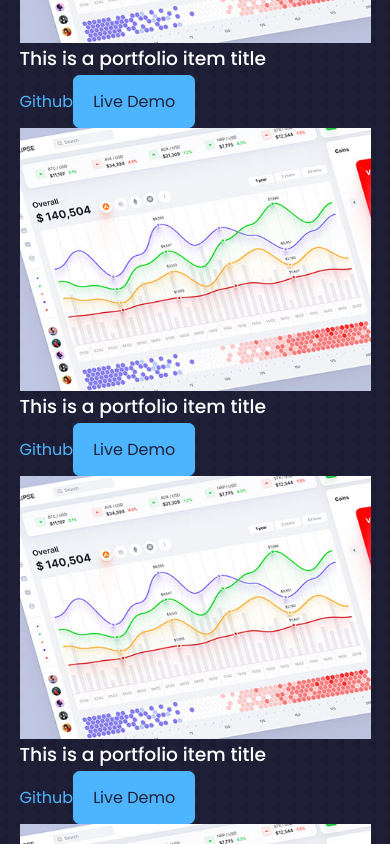
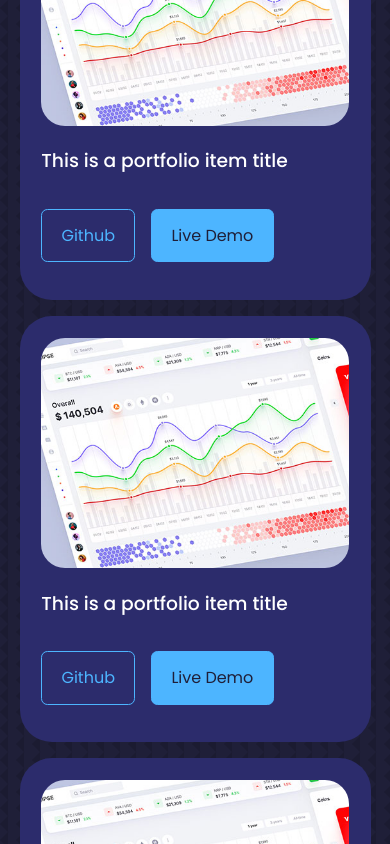
Before and after one commit to LSX99/React-Portfolio-Website, a React (Create React App) app: page / in a window 390 px wide. Shown: the part 5360-6204 px from the top of the page. Built offline with nearby package versions, Linux system fonts and the light colour scheme.

Commit message:
add Portfolio CSS with responsive design

```diff
--- a/src/components/portfolio/Portfolio.jsx
+++ b/src/components/portfolio/Portfolio.jsx
@@ -9,106 +9,118 @@ import IMG6 from '../../assets/portfolio6.jpg';
 
 const portfolio = () => {
 	return (
-		<section id="portfolio">
+		<section id='portfolio'>
 			<h5>My Recent Work</h5>
 			<h2>My Portfolio</h2>
 
-			<div className="container portfolio__container">
-				<article className="portfolio__item">
-					<div className="portfolio__item-image">
-						<img src={IMG1} alt="" />
+			<div className='container portfolio__container'>
+				<article className='portfolio__item'>
+					<div className='portfolio__item-image'>
+						<img src={IMG1} alt='' />
 					</div>
 					<h3>This is a portfolio item title</h3>
-					<a href="https://github.com" target="_blank">
+					<div className='portfolio__item-cta'>
+						<a href='https://github.com' className='btn' target='_blank'>
 							Github
 						</a>
 						<a
-						href="https://dribble.com"
-						className="btn btn-primary"
-						target="_blank"
+							href='https://dribble.com'
+							className='btn btn-primary'
+							target='_blank'
 						>
 							Live Demo
 						</a>
+					</div>
 				</article>
-				<article className="portfolio__item">
-					<div className="portfolio__item-image">
-						<img src={IMG1} alt="" />
+				<article className='portfolio__item'>
+					<div className='portfolio__item-image'>
+						<img src={IMG1} alt='' />
 					</div>
 					<h3>This is a portfolio item title</h3>
-					<a href="https://github.com" target="_blank">
+					<div className='portfolio__item-cta'>
+						<a href='https://github.com' className='btn' target='_blank'>
 							Github
 						</a>
 						<a
-						href="https://dribble.com"
-						className="btn btn-primary"
-						target="_blank"
+							href='https://dribble.com'
+							className='btn btn-primary'
+							target='_blank'
 						>
 							Live Demo
 						</a>
+					</div>
 				</article>
-				<article className="portfolio__item">
-					<div className="portfolio__item-image">
-						<img src={IMG1} alt="" />
+				<article className='portfolio__item'>
+					<div className='portfolio__item-image'>
+						<img src={IMG1} alt='' />
 					</div>
 					<h3>This is a portfolio item title</h3>
-					<a href="https://github.com" target="_blank">
+					<div className='portfolio__item-cta'>
+						<a href='https://github.com' className='btn' target='_blank'>
 							Github
 						</a>
 						<a
-						href="https://dribble.com"
-						className="btn btn-primary"
-						target="_blank"
+							href='https://dribble.com'
+							className='btn btn-primary'
+							target='_blank'
 						>
 							Live Demo
 						</a>
+					</div>
 				</article>
-				<article className="portfolio__item">
-					<div className="portfolio__item-image">
-						<img src={IMG1} alt="" />
+				<article className='portfolio__item'>
+					<div className='portfolio__item-image'>
+						<img src={IMG1} alt='' />
 					</div>
 					<h3>This is a portfolio item title</h3>
-					<a href="https://github.com" target="_blank">
+					<div className='portfolio__item-cta'>
+						<a href='https://github.com' className='btn' target='_blank'>
 							Github
 						</a>
 						<a
-						href="https://dribble.com"
-						className="btn btn-primary"
-						target="_blank"
+							href='https://dribble.com'
+							className='btn btn-primary'
+							target='_blank'
 						>
 							Live Demo
 						</a>
+					</div>
 				</article>
-				<article className="portfolio__item">
-					<div className="portfolio__item-image">
-						<img src={IMG1} alt="" />
+				<article className='portfolio__item'>
+					<div className='portfolio__item-image'>
+						<img src={IMG1} alt='' />
 					</div>
 					<h3>This is a portfolio item title</h3>
-					<a href="https://github.com" target="_blank">
+					<div className='portfolio__item-cta'>
+						<a href='https://github.com' className='btn' target='_blank'>
 							Github
 						</a>
 						<a
-						href="https://dribble.com"
-						className="btn btn-primary"
-						target="_blank"
+							href='https://dribble.com'
+							className='btn btn-primary'
+							target='_blank'
 						>
 							Live Demo
 						</a>
+					</div>
 				</article>
-				<article className="portfolio__item">
-					<div className="portfolio__item-image">
-						<img src={IMG1} alt="" />
+				<article className='portfolio__item'>
+					<div className='portfolio__item-image'>
+						<img src={IMG1} alt='' />
 					</div>
 					<h3>This is a portfolio item title</h3>
-					<a href="https://github.com" target="_blank">
+					<div className='portfolio__item-cta'>
+						<a href='https://github.com' target='_blank'>
 							Github
 						</a>
 						<a
-						href="https://dribble.com"
-						className="btn btn-primary"
-						target="_blank"
+							href='https://dribble.com'
+							className='btn btn-primary'
+							target='_blank'
 						>
 							Live Demo
 						</a>
+					</div>
 				</article>
 			</div>
 		</section>
--- a/src/components/portfolio/portfolio.css
+++ b/src/components/portfolio/portfolio.css
@@ -0,0 +1,48 @@
+.portfolio__container {
+	display: grid;
+	grid-template-columns: repeat(3, 1fr);
+	gap: 2.5rem;
+}
+
+.portfolio__item {
+	background: var(--color-bg-variant);
+	padding: 1.3rem;
+	border-radius: 2rem;
+	border: 1px solid transparent;
+	transition: var(--transition);
+}
+
+.portfolio__item:hover {
+	border-color: var(--color-primary-variant);
+	background: transparent;
+}
+
+.portfolio__item-image {
+	border-radius: 1.5rem;
+	overflow: hidden;
+}
+
+.portfolio__item h3 {
+	margin: 1.2rem 0 2rem;
+}
+
+.portfolio__item-cta {
+	display: flex;
+	gap: 1rem;
+	margin-bottom: 1rem;
+}
+
+/* ========================== MEDIA QUERIES (MEDIUM DEVICES) ============================== */
+@media screen and (max-width: 1024px) {
+	.portfolio__container {
+		grid-template-columns: 1fr 1fr;
+		gap: 1.2rem;
+	}
+}
+/* ========================== MEDIA QUERIES (SMALL DEVICES) ============================== */
+@media screen and (max-width: 600px) {
+	.portfolio__container {
+		grid-template-columns: 1fr;
+		gap: 1rem;
+	}
+}
```
Lines whose indentation alone changed are shown as unchanged.
